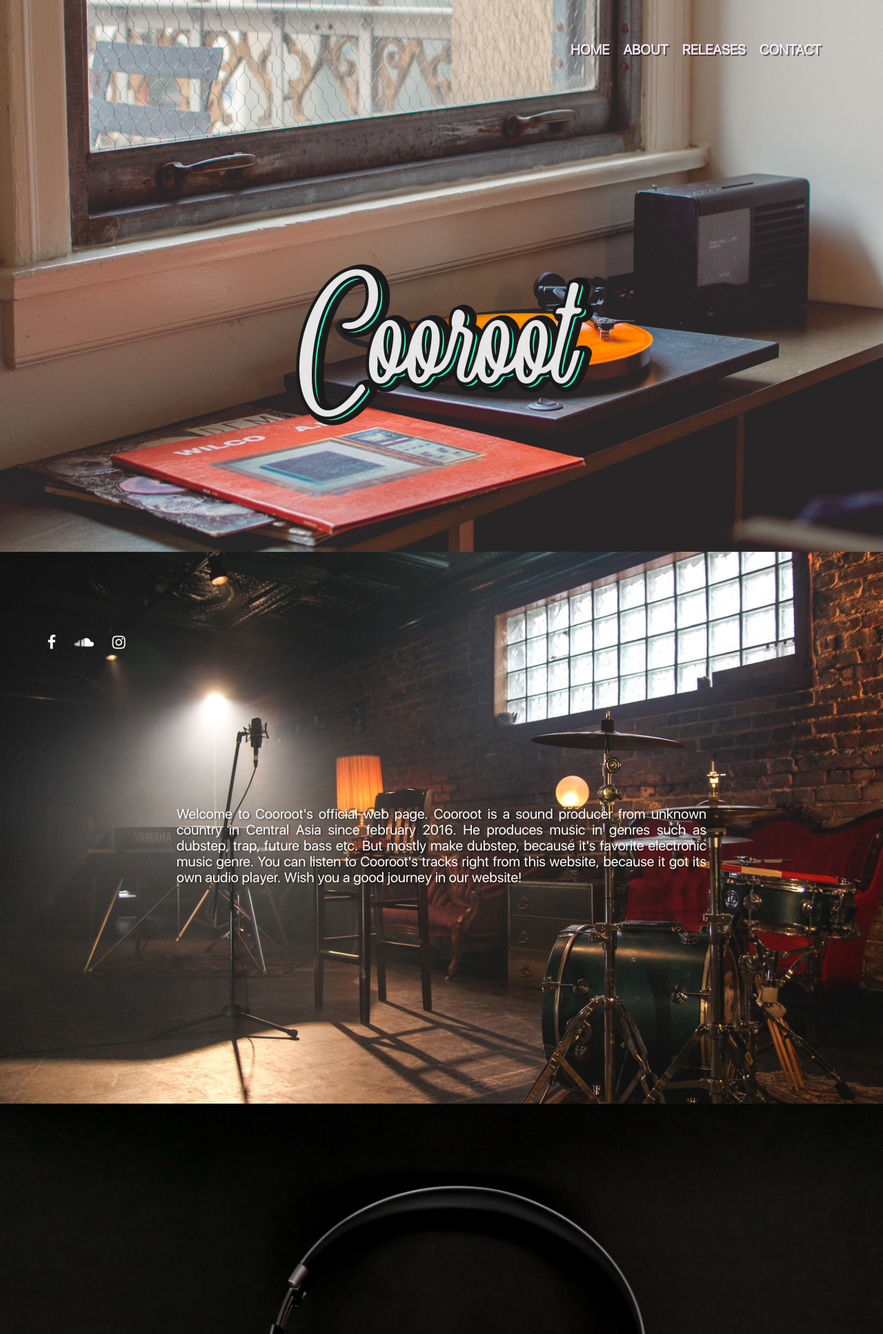
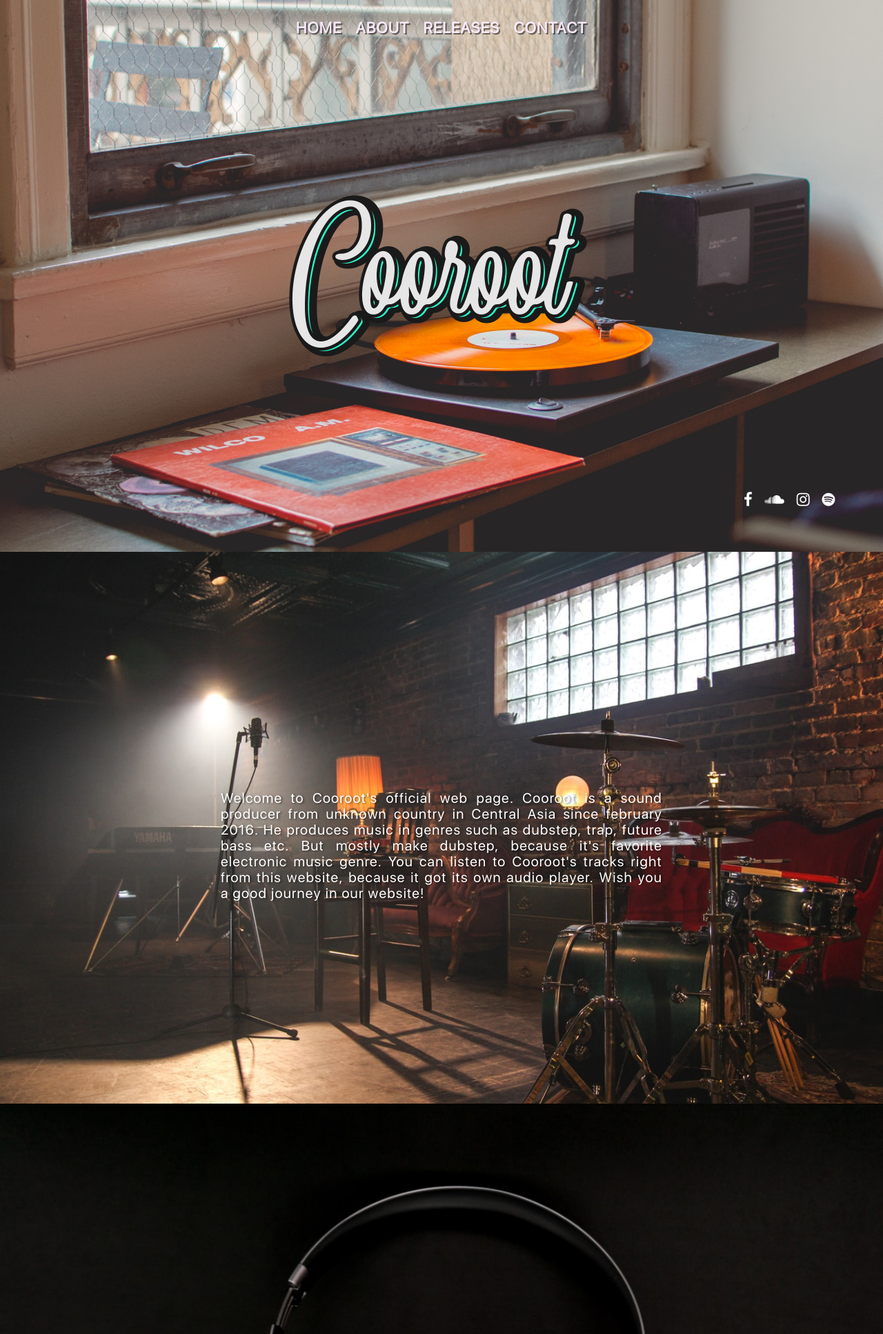
Before and after one commit to akmatoff/coorootmusic-flask, a Flask app: page / in a window 1280 px wide. Shown: the top 1934 px of the page at 69% size. Run offline with Flask 2, Linux system fonts and the light colour scheme.

Commit message:
added flexbox

```diff
--- a/static/style.css
+++ b/static/style.css
@@ -12,20 +12,23 @@ body, html {
     padding: 0;
     scroll-behavior: smooth;
     font-family: San Francisco;
+    letter-spacing: 1.2px;
 }
 
 .navigator {
     width: 100%;
-    height: 30px;
+    height: 80px;
     position: fixed;
-    right: 10vh;
+    display: flex;
+    flex-direction: row;
+    justify-content: space-around;
 }
 
 .navigator-inner {
+    height: 80px;
     display: flex;
-    flex-direction: row;
-    float: right;
-    overflow: hidden;
+    align-items: center;
+    justify-content: space-around;
 }
 
 .navigator-inner a {
@@ -33,10 +36,11 @@ body, html {
     color: #ffeeffee;
     display: block;
     font-weight: bold;
-    font-size: 20px;
+    font-size: 22px;
     padding: 10px;
     text-align: center;
     text-shadow: 2px 2px rgba(0,0,0,0.5);
+    float: left;
 }
 
 .navigator-inner a:hover {
@@ -51,6 +55,16 @@ body, html {
     width: 100%;
     height: 100vh;
     padding: 50px 50px;
+    display: flex;
+}
+
+#logo-container {
+    width: 100%;
+    height: 500px;
+    display: flex;
+    justify-content: center;
+    align-self: center;
+    padding-left: 150px;
 }
 
 .cooroot-logo {
@@ -59,15 +73,15 @@ body, html {
     background-size: 700px 700px;
     width: 500px;
     height: 500px;
-    margin: 200px auto;
 }
 
 #social-media-container {
     display: flex;
-    padding: 5px 5px;
-    width: 150px;
-    margin-top: -3%;
+    padding: 15px 10px;
+    width: 200px;
     justify-content: space-around;
+    align-content: center;
+    align-self: flex-end;
 }
 
 #social-media {
@@ -94,7 +108,7 @@ body, html {
 }
 
 #about-inner {
-    width: 60%;
+    width: 50%;
     height: 850px;
     display: flex;
     align-items: center;
@@ -160,3 +174,13 @@ input[type=submit] {
     font-weight: bold;
     margin-top: 20px;
 }
+
+#player-container {
+    width: 100%;
+    height: 70px;
+    display: block;
+    background-color: #ffeeffee;
+    position: fixed;
+    bottom: 0;
+    filter: opacity(0.9);
+}
--- a/templates/home.html
+++ b/templates/home.html
@@ -2,8 +2,10 @@
 
 {% block content %}
     <div id="container">
-        {% include 'includes/navigator.html' %}
-        <div class="cooroot-logo"></div>
+        <div id="container-bg"></div>
+        <div id="logo-container">
+            <div class="cooroot-logo"></div>
+        </div>
         <div id="social-media-container">
             <div id="social-media">
                 <a href="https://facebook.com/coorootmusic" class="fa fa-facebook"></a>
@@ -14,6 +16,9 @@
             <div id="social-media">
             <a href="https://instagram.com/coorootmusic" class="fa fa-instagram"></a>
             </div>
+            <div id="social-media">
+                <a href="https://open.spotify.com/artist/3S8va2acp3V46So5f99qqz" class="fa fa-spotify"></a>
+                </div>
         </div>
 
     </div>
@@ -27,10 +32,15 @@
     </div>
 
     <div id="releases-container">
-        <div class="cover-pic-container">
-            <div class="track">
+        <!-- <div id="releases-inner">
+            <div id="track-container">
+                <div id="cover-container">
+                </div>
+                <div id="title-container">
+                    <p id="track-title"></p>
+                </div>
             </div>
-        </div>
+        </div> -->
     </div>
 
     <div id="contact-container">
--- /dev/null
+++ b/templates/includes/audio-player.html
@@ -0,0 +1,5 @@
+<div id="player-container">
+    <div id="player-inner">
+
+    </div>
+</div>
--- a/templates/layout.html
+++ b/templates/layout.html
@@ -9,7 +9,8 @@
     <title>{% block title %}COOROOTMUSIC{% endblock %}</title>
 </head>
 <body>
-
+    {% include 'includes/navigator.html' %}
+    <!-- {% include 'includes/audio-player.html' %} -->
     {% block content %}  {% endblock %}
 
 </body>
```
Also changed, not shown: static/img/background2.jpg (added).
